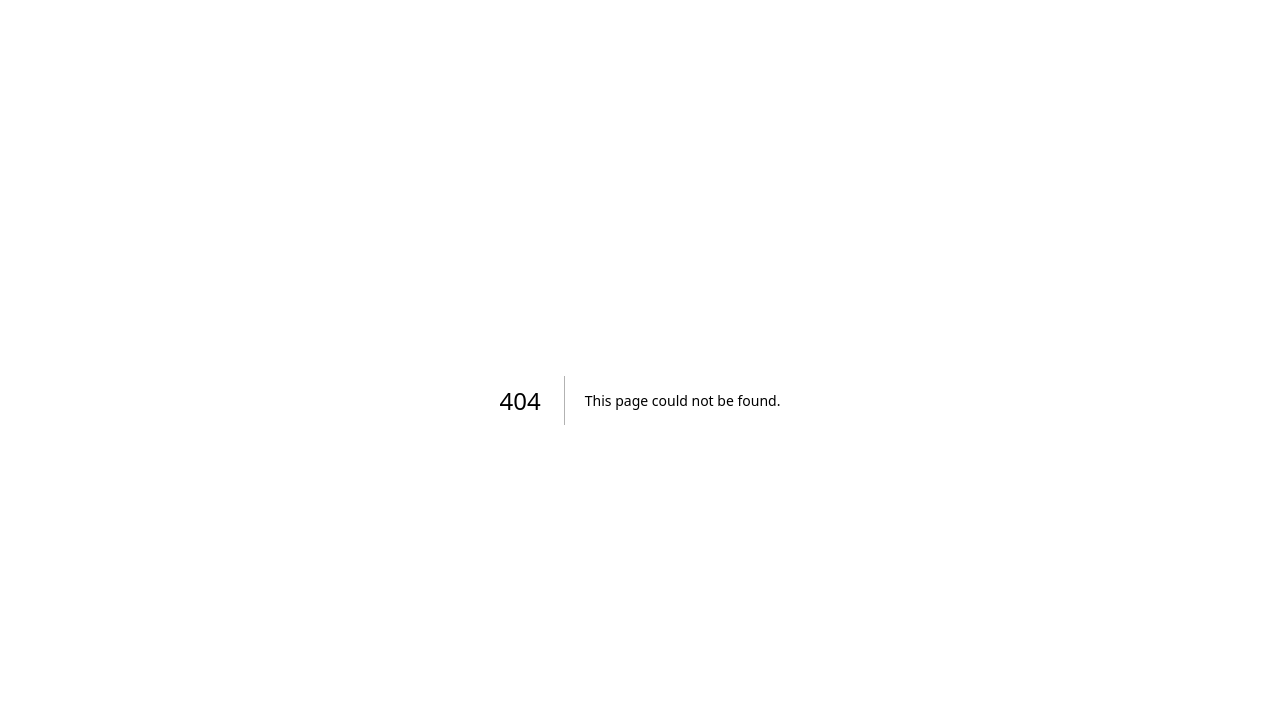
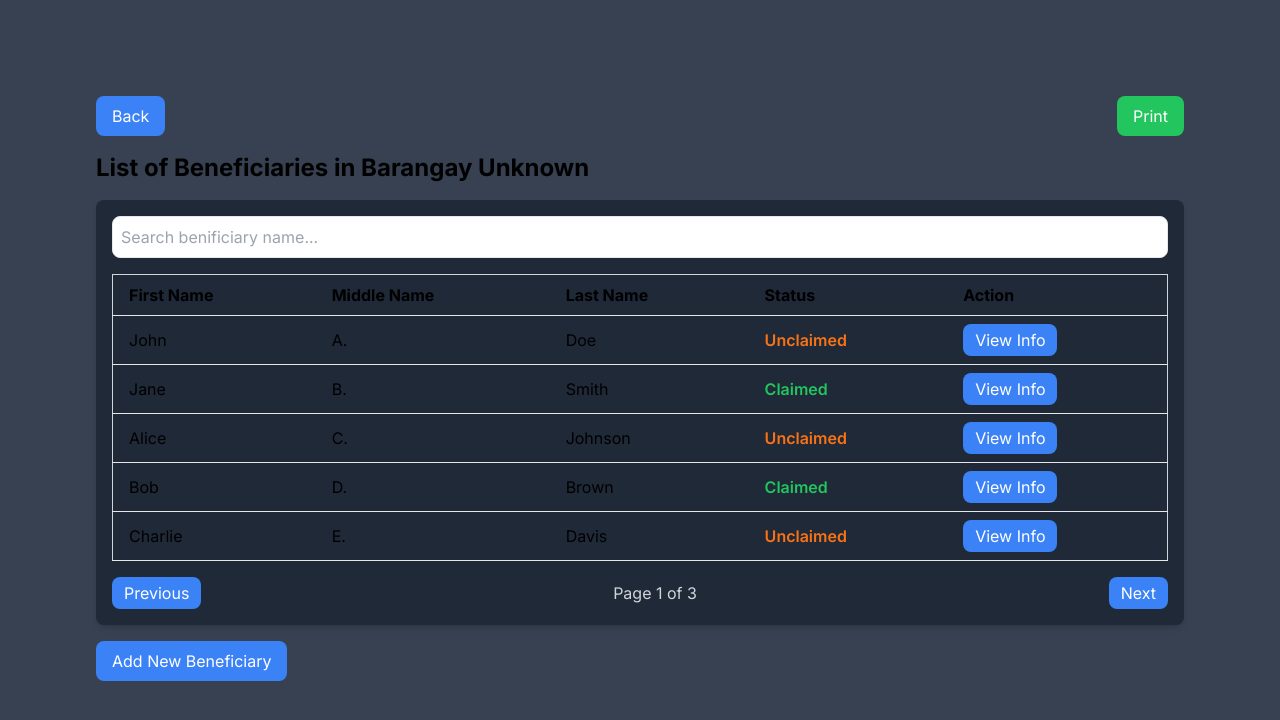
Before and after one commit to Caritas-200/caritas, a Next.js app: page /barangay/1/recipients in a window 1280 px wide. Before the commit this address had no page. Shown: the top 720 px of the page. Built offline with nearby package versions, Linux system fonts and the light colour scheme.

Commit message:
"feat: add recipients component"

```diff
--- a/package.json
+++ b/package.json
@@ -21,6 +21,7 @@
     "react-big-calendar": "^1.13.4",
     "react-bootstrap": "^2.10.4",
     "react-calendar": "^5.0.0",
+    "react-csv": "^2.2.2",
     "react-dom": "^18",
     "sweetalert2": "^11.12.4",
     "sweetalert2-react-content": "^5.0.7"
--- /dev/null
+++ b/src/app/(ui)/barangay/[barangayName]/recipients/page.tsx
@@ -0,0 +1,55 @@
+"use client";
+
+import React from "react";
+import { useRouter, useSearchParams } from "next/navigation";
+import Table from "@/app/components/Table";
+import beneficiaries from "@/app/json/benificiaries.json";
+
+const Recipient: React.FC = () => {
+  const router = useRouter();
+  const searchParams = useSearchParams();
+
+  // Handle the case when searchParams might be null
+  const barangayName = searchParams
+    ? searchParams.get("barangayName") || "Unknown"
+    : "Unknown";
+
+  // Dummy data for the table
+
+  const handlePrint = () => {
+    window.print();
+  };
+
+  return (
+    <div className="p-24 bg-gray-700 min-h-screen">
+      <div className="flex justify-between items-center mb-4">
+        <button
+          className="bg-blue-500 text-white py-2 px-4 rounded-lg"
+          onClick={() => router.back()}
+        >
+          Back
+        </button>
+        <button
+          className="bg-green-500 text-white py-2 px-4 rounded-lg"
+          onClick={handlePrint}
+        >
+          Print
+        </button>
+      </div>
+      <h2 className="text-2xl font-bold mb-4">
+        List of Beneficiaries in Barangay {barangayName}
+      </h2>
+      <Table data={beneficiaries} />
+      <div className="mt-4">
+        <button
+          className="bg-blue-500 text-white py-2 px-4 rounded-lg"
+          // Add functionality to open modal or navigate to another page for adding beneficiaries
+        >
+          Add New Beneficiary
+        </button>
+      </div>
+    </div>
+  );
+};
+
+export default Recipient;
--- a/src/app/components/Barangay.tsx
+++ b/src/app/components/Barangay.tsx
@@ -1,6 +1,9 @@
+"use client";
+
 import React from "react";
 import Swal from "sweetalert2";
 import withReactContent from "sweetalert2-react-content";
+import { useRouter } from "next/navigation";
 
 interface FolderProps {
   name: string;
@@ -10,6 +13,8 @@ interface FolderProps {
 const MySwal = withReactContent(Swal);
 
 const Folder: React.FC<FolderProps> = ({ name, onDelete }) => {
+  const router = useRouter();
+
   const handleDelete = () => {
     MySwal.fire({
       title: "Are you sure?",
@@ -27,11 +32,22 @@ const Folder: React.FC<FolderProps> = ({ name, onDelete }) => {
     });
   };
 
+  const handleNavigate = () => {
+    // Navigate to the recipient page for the clicked barangay
+    router.push(`/barangay/${name}/recipients`);
+  };
+
   return (
-    <div className="relative bg-gray-500 p-4 rounded-lg shadow-md">
+    <div
+      className="relative bg-gray-500 p-4 rounded-lg shadow-md cursor-pointer"
+      onClick={handleNavigate}
+    >
       <h3 className="text-lg font-semibold">{name.toUpperCase()}</h3>
       <button
-        onClick={handleDelete}
+        onClick={(e) => {
+          e.stopPropagation();
+          handleDelete();
+        }}
         className="absolute top-2 right-2 text-red-500"
       >
         ✖
--- /dev/null
+++ b/src/app/json/benificiaries.json
@@ -0,0 +1,79 @@
+[
+  {
+    "firstName": "John",
+    "middleName": "A.",
+    "lastName": "Doe",
+    "status": "Unclaimed",
+    "action": "View"
+  },
+  {
+    "firstName": "Jane",
+    "middleName": "B.",
+    "lastName": "Smith",
+    "status": "Claimed",
+    "action": "View"
+  },
+  {
+    "firstName": "Alice",
+    "middleName": "C.",
+    "lastName": "Johnson",
+    "status": "Unclaimed",
+    "action": "View"
+  },
+  {
+    "firstName": "Bob",
+    "middleName": "D.",
+    "lastName": "Brown",
+    "status": "Claimed",
+    "action": "View"
+  },
+  {
+    "firstName": "Charlie",
+    "middleName": "E.",
+    "lastName": "Davis",
+    "status": "Unclaimed",
+    "action": "View"
+  },
+  {
+    "firstName": "David",
+    "middleName": "F.",
+    "lastName": "Evans",
+    "status": "Claimed",
+    "action": "View"
+  },
+  {
+    "firstName": "Ella",
+    "middleName": "G.",
+    "lastName": "Wilson",
+    "status": "Unclaimed",
+    "action": "View"
+  },
+  {
+    "firstName": "Frank",
+    "middleName": "H.",
+    "lastName": "Thomas",
+    "status": "Claimed",
+    "action": "View"
+  },
+  {
+    "firstName": "Grace",
+    "middleName": "I.",
+    "lastName": "Moore",
+    "status": "Unclaimed",
+    "action": "View"
+  },
+  {
+    "firstName": "Henry",
+    "middleName": "J.",
+    "lastName": "Taylor",
+    "status": "Claimed",
+    "action": "View"
+  },
+  {
+    "firstName": "Isabella",
+    "middleName": "K.",
+    "lastName": "Anderson",
+    "status": "Unclaimed",
+    "action": "View"
+  }
+]
```
Also changed, not shown: 1 other file (tests, documents, lock files or other folders).
